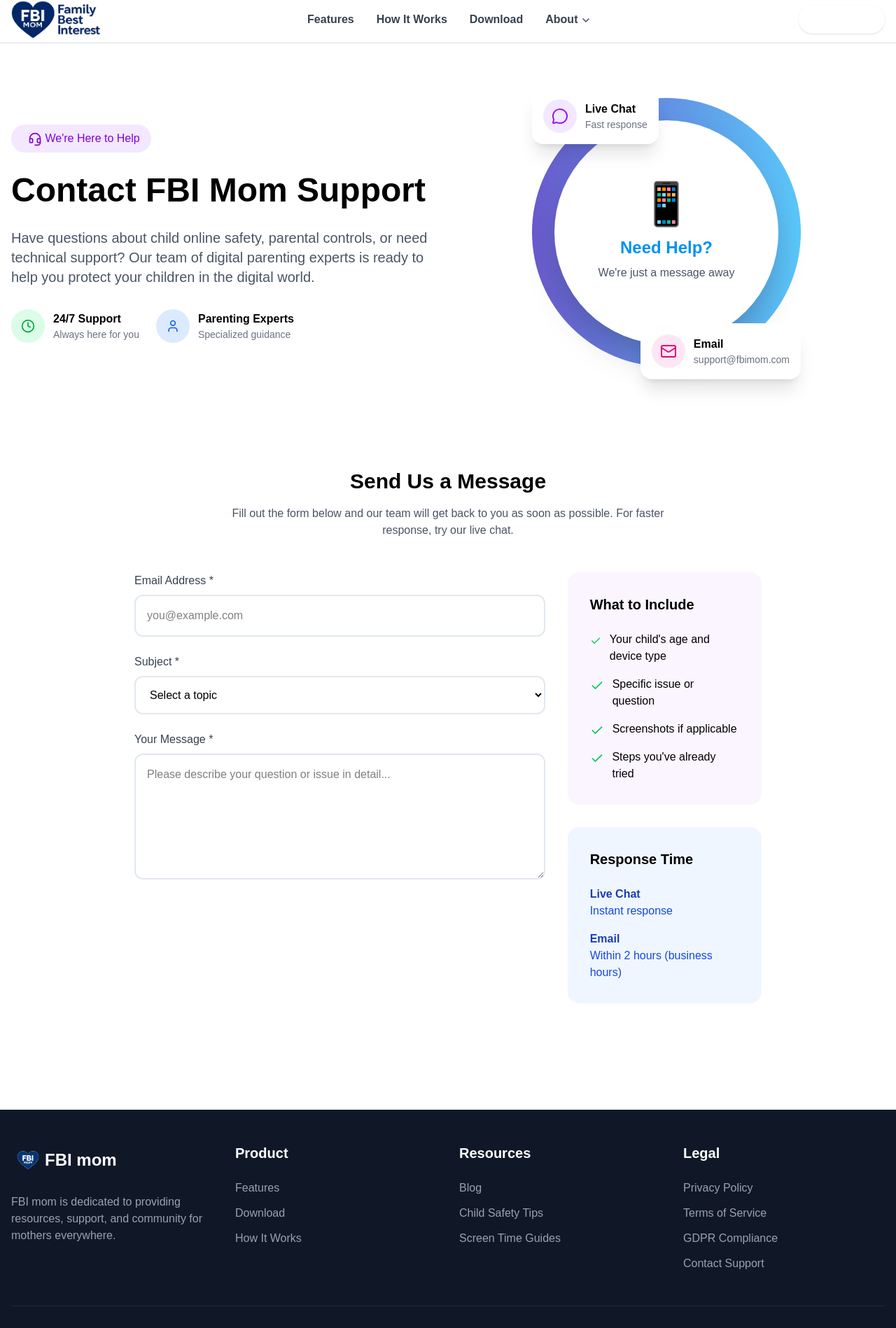
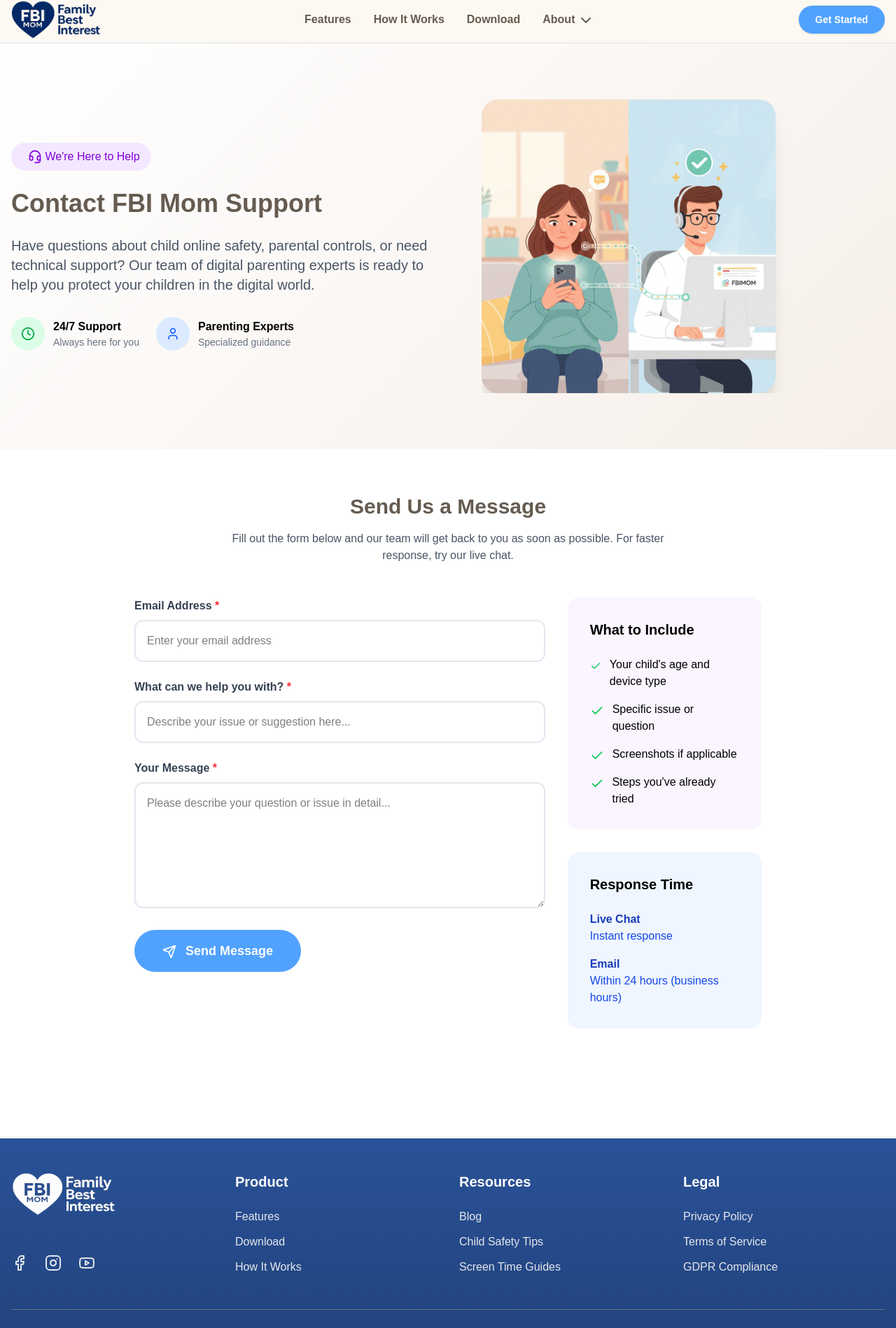
Before and after one commit to kenn3thx/fbi-mom-web, a Next.js app: page /contact in a window 1280 px wide. Shown: the part 4-1902 px from the top of the page at 70% size. Built offline with nearby package versions, Linux system fonts and the light colour scheme.

Commit message:
change color and update some page

```diff
--- a/app/(public)/about-us/page.tsx
+++ b/app/(public)/about-us/page.tsx
@@ -26,7 +26,7 @@
                                 <Heart className="inline-block mr-1" />Our Story
                             </div>
 
-                            <h1 className="text-4xl md:text-5xl font-bold mb-6 leading-tight">
+                            <h1 className="text-4xl md:text-4xl font-bold mb-6 leading-tight text-[#655B50]">
                                 Protecting Children in the Digital World
                             </h1>
 
@@ -94,7 +94,7 @@
             {/* Meet the Team*/}
             <section id="team" className="py-16 px-4 bg-white">
                 <div className="container mx-auto">
-                    <h2 className="text-3xl font-bold text-center mb-4">Meet Our Small Team, Big Vision</h2>
+                    <h2 className="text-3xl font-bold text-center mb-4 text-[#655B50]">Meet Our Small Team, Big Vision</h2>
                     <p className="text-gray-600 text-center max-w-3xl mx-auto mb-12">FBIMOM was born from the collaboration of three passionate creators who believe that parental control shouldn't just be about restrictions. We worked together to build a tool that empowers moms and rewards kids, making daily life easier for everyone, one star at a time.</p>
 
                     <div className="grid grid-cols-1 md:grid-cols-2 lg:grid-cols-3 gap-8 mb-16">
--- a/app/(public)/contact/page.tsx
+++ b/app/(public)/contact/page.tsx
@@ -1,6 +1,7 @@
 import { AppSettings } from '@/seed';
 import { ArrowRight, Book, Calendar, Check, Clock, Headset, Mail, MailCheck, MailIcon, MessageCircle, Paintbrush, Paperclip, Phone, SendIcon, User, Video } from 'lucide-react';
 import type { Metadata } from 'next';
+import Image from 'next/image';
 import Link from 'next/link';
 // import { settingsService } from '@/services/settings.service';
 
@@ -21,7 +22,7 @@
   return (
     <section>
       {/* Hero Section */}
-      <section className="py-12 md:py-20 px-4">
+      <section className="py-12 md:py-20 px-4 gradient-bg">
         <div className="container mx-auto">
           <div className="flex flex-col lg:flex-row items-center">
             <div className="lg:w-1/2 mb-12 lg:mb-0">
@@ -29,7 +30,7 @@
                 <Headset className="inline-block ml-2 w-5 h-5" /> We're Here to Help
               </div>
 
-              <h1 className="text-4xl md:text-5xl font-bold mb-6 leading-tight">
+              <h1 className="text-4xl md:text-4xl font-bold mb-6 leading-tight text-[#655B50]">
                 Contact FBI Mom Support
               </h1>
 
@@ -60,42 +61,17 @@
               </div>
             </div>
 
-            <div className="lg:w-1/2 flex justify-center">
-              <div className="relative">
-                <div className="w-80 h-80 md:w-96 md:h-96 rounded-full primary-gradient flex items-center justify-center floating">
-                  <div className="w-64 h-64 md:w-80 md:h-80 bg-white rounded-full flex items-center justify-center shadow-2xl">
-                    <div className="text-center p-6">
-                      <div className="text-6xl mb-4">📱</div>
-                      <h3 className="text-2xl font-bold mb-2 text-primary">Need Help?</h3>
-                      <p className="text-gray-600">We're just a message away</p>
-                    </div>
-                  </div>
-                </div>
-
-                {/* Floating elements */}
-                <div className="absolute -top-4 left-0 bg-white p-4 rounded-2xl shadow-xl">
-                  <div className="flex items-center">
-                    <div className="w-12 h-12 bg-purple-100 rounded-full flex items-center justify-center mr-3">
-                      <MessageCircle className="text-purple-600 text-xl" />
-                    </div>
-                    <div>
-                      <p className="font-bold">Live Chat</p>
-                      <p className="text-sm text-gray-500">Fast response</p>
-                    </div>
-                  </div>
-                </div>
-
-                <div className="absolute -bottom-4 right-0 bg-white p-4 rounded-2xl shadow-xl" style={{ animationDelay: '1s' }}>
-                  <div className="flex items-center">
-                    <div className="w-12 h-12 bg-pink-100 rounded-full flex items-center justify-center mr-3">
-                      <Mail className="text-pink-600 text-xl" />
-                    </div>
-                    <div>
-                      <p className="font-bold">Email</p>
-                      <p className="text-sm text-gray-500">support@fbimom.com</p>
-                    </div>
-                  </div>
-                </div>
+            {/* Right image */}
+            <div className="lg:w-1/2 md:px-12">
+              <div className=" overflow-hidden">
+                <Image
+                  src="/uploads/images/hero_section_contact.jpg" // your existing image
+                  alt="Mother protecting child online"
+                  width={420}
+                  height={600}
+                  className="object-cover rounded-3xl shadow-xl"
+                  priority
+                />
               </div>
             </div>
           </div>
@@ -197,7 +173,7 @@
       <section className="py-16 px-4 bg-white">
         <div className="container mx-auto">
           <div className="max-w-4xl mx-auto">
-            <h2 className="text-3xl font-bold text-center mb-4">Send Us a Message</h2>
+            <h2 className="text-3xl font-bold text-center mb-4 text-[#655B50]">Send Us a Message</h2>
             <p className="text-gray-600 text-center max-w-2xl mx-auto mb-12">Fill out the form below and our team will get back to you as soon as possible. For faster response, try our live chat.</p>
 
             <div className="grid grid-cols-1 lg:grid-cols-3 gap-8">
@@ -205,25 +181,17 @@
                 <form id="contact-form" className="space-y-6">
 
                   <div>
-                    <label htmlFor="email" className="block text-gray-700 font-medium mb-2">Email Address *</label>
-                    <input type="email" id="email" className="form-input" placeholder="you@example.com" required />
+                    <label htmlFor="email" className="block text-gray-700 font-bold mb-2">Email Address <span className='text-red-500'>*</span></label>
+                    <input type="email" id="email" className="form-input" placeholder="Enter your email address" required />
                   </div>
 
                   <div>
-                    <label htmlFor="subject" className="block text-gray-700 font-medium mb-2">Subject *</label>
-                    <select id="subject" className="form-input" defaultValue={""} required>
-                      <option value="" disabled>Select a topic</option>
-                      <option value="technical">Technical Support</option>
-                      <option value="billing">Billing & Account</option>
-                      <option value="parenting">Parenting Guidance</option>
-                      <option value="feature">Feature Request</option>
-                      <option value="partnership">Partnership Inquiry</option>
-                      <option value="other">Other</option>
-                    </select>
+                    <label htmlFor="subject" className="block text-gray-700 font-bold mb-2">What can we help you with? <span className='text-red-500'>*</span></label>
+                    <input type="text" id="subject" className="form-input" placeholder="Describe your issue or suggestion here..." required />
                   </div>
 
                   <div>
-                    <label htmlFor="message" className="block text-gray-700 font-medium mb-2">Your Message *</label>
+                    <label htmlFor="message" className="block text-gray-700 font-bold mb-2">Your Message <span className='text-red-500'>*</span></label>
                     <textarea id="message" rows={6} className="form-input" placeholder="Please describe your question or issue in detail..." required></textarea>
                   </div>
 
@@ -283,7 +251,7 @@
                     </div>
                     <div>
                       <p className="font-bold text-blue-800">Email</p>
-                      <p className="text-blue-700">Within 2 hours (business hours)</p>
+                      <p className="text-blue-700">Within 24 hours (business hours)</p>
                     </div>
                   </div>
                 </div>
--- a/app/(public)/download/page.tsx
+++ b/app/(public)/download/page.tsx
@@ -34,7 +34,7 @@
             <section className="container mx-auto max-w-6xl px-4 py-20">
                 {/* Header */}
                 <header className="text-center mb-20">
-                    <h1 className="text-4xl md:text-6xl font-bold text-gray-900 mb-6">
+                    <h1 className="text-4xl md:text-6xl font-bold text-[#655B50] mb-6">
                         Download FBI Mom
                     </h1>
                     <p className="text-lg md:text-xl text-gray-600 max-w-2xl mx-auto">
@@ -45,7 +45,7 @@
 
                 {/* Platforms */}
                 <section>
-                    <h2 className="text-3xl font-bold text-gray-900 mb-10">
+                    <h2 className="text-3xl font-bold text-[#655B50] mb-10">
                         Choose your platform
                     </h2>
 
--- a/app/(public)/styles.css
+++ b/app/(public)/styles.css
@@ -1,5 +1,7 @@
         .gradient-bg {
-            background: linear-gradient(135deg, #f8f7ff 0%, #e6e5ff 100%);
+            /* background: linear-gradient(135deg, #f8f7ff 0%, #e6e5ff 100%); */
+            /* background-image: radial-gradient(73% 147%, #EADFDF 59%, #ECE2DF 100%), radial-gradient(91% 146%, rgba(255,255,255,0.50) 47%, rgba(0,0,0,0.50) 100%); background-blend-mode: screen; */
+            background: linear-gradient(135deg, #ffffff 0%, #f6efe9 100%);
         }
 
         .primary-gradient {
@@ -12,8 +14,13 @@
         }
 
         .btn-primary {
-            background: linear-gradient(90deg, var(--color-primary), var(--color-secondary));
+            /* background: linear-gradient(90deg, var(--color-primary), var(--color-secondary)); */
+            background: oklch(70.7% 0.165 254.624);
             transition: all 0.3s ease;
+        }
+
+        .bg-footer {
+            background-image: linear-gradient(to top, #1e3c72 0%, #1e3c72 1%, #2a5298 100%);
         }
 
         .btn-primary:hover {
--- a/components/public/layout/Footer.tsx
+++ b/components/public/layout/Footer.tsx
@@ -9,65 +9,67 @@
 
     return (
 
-        <footer className="py-12 px-4 bg-gray-900 text-white">
+        <footer className="py-12 px-4 bg-footer text-white">
             <div className="container mx-auto">
                 <div className="grid grid-cols-1 md:grid-cols-4 gap-8 mb-12">
                     <div>
-                        <div className="flex items-center mb-6">
-                            <div className="w-12 h-12 rounded-full flex items-center justify-center">
-                                <Image src="/favicon.svg" alt="Logo" width={32} height={32} />
+                        <Link href="/" className="flex items-center gap-3 mb-14">
+                            <Image src="/logo-light.png" alt="Logo" width={150} height={32} />
+                            {/* <span className="text-xl font-bold text-gray-900">
+            {settings.siteName}
+          </span> */}
+                        </Link>
+                        <div className=" flex flex-col md:flex-row justify-between items-center">
+
+
+                            <div className="flex space-x-6">
+                                <Link href="#" className="text-gray-200 hover:text-white text-2xl">
+                                    <svg xmlns="http://www.w3.org/2000/svg" width="24" height="24" viewBox="0 0 24 24" fill="none" stroke="currentColor" strokeWidth="2" strokeLinecap="round" strokeLinejoin="round" className="lucide lucide-facebook-icon lucide-facebook"><path d="M18 2h-3a5 5 0 0 0-5 5v3H7v4h3v8h4v-8h3l1-4h-4V7a1 1 0 0 1 1-1h3z" /></svg>
+                                </Link>
+                                <Link href="#" className="text-gray-200 hover:text-white text-2xl">
+                                    <svg xmlns="http://www.w3.org/2000/svg" width="24" height="24" viewBox="0 0 24 24" fill="none" stroke="currentColor" strokeWidth="2" strokeLinecap="round" strokeLinejoin="round" className="lucide lucide-instagram-icon lucide-instagram"><rect width="20" height="20" x="2" y="2" rx="5" ry="5" /><path d="M16 11.37A4 4 0 1 1 12.63 8 4 4 0 0 1 16 11.37z" /><line x1="17.5" x2="17.51" y1="6.5" y2="6.5" /></svg>
+                                </Link>
+                                <Link href="#" className="text-gray-200 hover:text-white text-2xl">
+                                    <svg xmlns="http://www.w3.org/2000/svg" width="24" height="24" viewBox="0 0 24 24" fill="none" stroke="currentColor" strokeWidth="2" strokeLinecap="round" strokeLinejoin="round" className="lucide lucide-youtube-icon lucide-youtube"><path d="M2.5 17a24.12 24.12 0 0 1 0-10 2 2 0 0 1 1.4-1.4 49.56 49.56 0 0 1 16.2 0A2 2 0 0 1 21.5 7a24.12 24.12 0 0 1 0 10 2 2 0 0 1-1.4 1.4 49.55 49.55 0 0 1-16.2 0A2 2 0 0 1 2.5 17" /><path d="m10 15 5-3-5-3z" /></svg>
+                                </Link>
                             </div>
-                            <span className="text-2xl font-bold">{settings.siteName}</span>
                         </div>
-                        <p className="text-gray-400">{settings.defaultSeoDescription}</p>
                     </div>
 
                     <div>
                         <h4 className="text-xl font-bold mb-6">Product</h4>
                         <ul className="space-y-3">
-                            <li><Link href="/#features" className="text-gray-400 hover:text-white transition">Features</Link></li>
-                            <li><Link href="/download" className="text-gray-400 hover:text-white transition">Download</Link></li>
-                            <li><Link href="/#how-it-works" className="text-gray-400 hover:text-white transition">How It Works</Link></li>
+                            <li><Link href="/#features" className="text-gray-200 hover:text-white transition">Features</Link></li>
+                            <li><Link href="/download" className="text-gray-200 hover:text-white transition">Download</Link></li>
+                            <li><Link href="/#how-it-works" className="text-gray-200 hover:text-white transition">How It Works</Link></li>
                         </ul>
                     </div>
 
                     <div>
                         <h4 className="text-xl font-bold mb-6">Resources</h4>
                         <ul className="space-y-3">
-                            <li><Link href="/blog" className="text-gray-400 hover:text-white transition">Blog</Link></li>
-                            <li><Link href="/child-safety-tips" className="text-gray-400 hover:text-white transition">Child Safety Tips</Link></li>
-                            <li><Link href="/screen-time-guides" className="text-gray-400 hover:text-white transition">Screen Time Guides</Link></li>
+                            <li><Link href="/blog" className="text-gray-200 hover:text-white transition">Blog</Link></li>
+                            <li><Link href="/child-safety-tips" className="text-gray-200 hover:text-white transition">Child Safety Tips</Link></li>
+                            <li><Link href="/screen-time-guides" className="text-gray-200 hover:text-white transition">Screen Time Guides</Link></li>
                         </ul>
                     </div>
 
                     <div>
                         <h4 className="text-xl font-bold mb-6">Legal</h4>
                         <ul className="space-y-3">
-                            <li><Link href="/privacy-policy" className="text-gray-400 hover:text-white transition">Privacy Policy</Link></li>
-                            <li><Link href="/terms-of-service" className="text-gray-400 hover:text-white transition">Terms of Service</Link></li>
-                            <li><Link href="/gdpr-compliance" className="text-gray-400 hover:text-white transition">GDPR Compliance</Link></li>
-                            <li><Link href="/contact" className="text-gray-400 hover:text-white transition">Contact Support</Link></li>
+                            <li><Link href="/privacy-policy" className="text-gray-200 hover:text-white transition">Privacy Policy</Link></li>
+                            <li><Link href="/terms-of-service" className="text-gray-200 hover:text-white transition">Terms of Service</Link></li>
+                            <li><Link href="/gdpr-compliance" className="text-gray-200 hover:text-white transition">GDPR Compliance</Link></li>
                         </ul>
                     </div>
                 </div>
 
-                <div className="pt-8 border-t border-gray-800 flex flex-col md:flex-row justify-between items-center">
-                    <p className="text-gray-400 mb-4 md:mb-0">{settings.footerContent || `© ${new Date().getFullYear()} ${settings.siteName}. All rights reserved.`}</p>
+                <div className="pt-8 border-t border-gray-500 flex flex-col md:flex-row justify-center items-center">
+                    <p className="text-gray-200 mb-4 md:mb-0">{settings.footerContent || `© ${new Date().getFullYear()} ${settings.siteName}. All rights reserved.`}</p>
 
-                    <div className="flex space-x-6">
-                        <Link href="#" className="text-gray-400 hover:text-white text-2xl">
-                            <svg xmlns="http://www.w3.org/2000/svg" width="24" height="24" viewBox="0 0 24 24" fill="none" stroke="currentColor" strokeWidth="2" strokeLinecap="round" strokeLinejoin="round" className="lucide lucide-facebook-icon lucide-facebook"><path d="M18 2h-3a5 5 0 0 0-5 5v3H7v4h3v8h4v-8h3l1-4h-4V7a1 1 0 0 1 1-1h3z" /></svg>
-                        </Link>
-                        <Link href="#" className="text-gray-400 hover:text-white text-2xl">
-                            <svg xmlns="http://www.w3.org/2000/svg" width="24" height="24" viewBox="0 0 24 24" fill="none" stroke="currentColor" strokeWidth="2" strokeLinecap="round" strokeLinejoin="round" className="lucide lucide-instagram-icon lucide-instagram"><rect width="20" height="20" x="2" y="2" rx="5" ry="5" /><path d="M16 11.37A4 4 0 1 1 12.63 8 4 4 0 0 1 16 11.37z" /><line x1="17.5" x2="17.51" y1="6.5" y2="6.5" /></svg>
-                        </Link>
-                        <Link href="#" className="text-gray-400 hover:text-white text-2xl">
-                            <svg xmlns="http://www.w3.org/2000/svg" width="24" height="24" viewBox="0 0 24 24" fill="none" stroke="currentColor" strokeWidth="2" strokeLinecap="round" strokeLinejoin="round" className="lucide lucide-youtube-icon lucide-youtube"><path d="M2.5 17a24.12 24.12 0 0 1 0-10 2 2 0 0 1 1.4-1.4 49.56 49.56 0 0 1 16.2 0A2 2 0 0 1 21.5 7a24.12 24.12 0 0 1 0 10 2 2 0 0 1-1.4 1.4 49.55 49.55 0 0 1-16.2 0A2 2 0 0 1 2.5 17" /><path d="m10 15 5-3-5-3z" /></svg>
-                        </Link>
-                    </div>
                 </div>
 
-                <div className="mt-8 text-center text-gray-400 text-sm">
+                <div className="mt-8 text-center text-gray-200 text-sm">
                     <p>Legal Disclaimer: FBIMOM is an independent parental control tool. We are not affiliated with, associated with, authorized by, or in any way officially connected to the Federal Bureau of Investigation (FBI) or any government agency. The name "FBI" in FBIMOM is used for creative branding purposes only.</p>
                 </div>
             </div>
--- a/components/public/layout/PublicHeaderClient.tsx
+++ b/components/public/layout/PublicHeaderClient.tsx
@@ -12,7 +12,7 @@
     const [aboutOpen, setAboutOpen] = useState(false);
 
     return (
-        <nav className="sticky top-0 z-50 bg-white/90 backdrop-blur border-b border-gray-100">
+        <nav className="sticky top-0 z-50 bg-[#fdf9f2] backdrop-blur border-b border-gray-100">
             <div className="container mx-auto px-4 h-16 flex items-center justify-between">
                 {/* Logo */}
                 <Link href="/" className="flex items-center gap-3">
@@ -26,21 +26,21 @@
                 <div className="hidden md:flex items-center gap-8">
                     <Link
                         href="/#features"
-                        className="font-bold text-gray-700 hover:text-purple-600 transition"
+                        className="font-bold text-[#655B50] hover:text-blue-400 transition"
                     >
                         Features
                     </Link>
 
                     <Link
                         href="/#how-it-works"
-                        className="font-bold text-gray-700 hover:text-purple-600 transition"
+                        className="font-bold text-[#655B50] hover:text-blue-400 transition"
                     >
                         How It Works
                     </Link>
 
                     <Link
                         href="/download"
-                        className="font-bold text-gray-700 hover:text-purple-600 transition"
+                        className="font-bold text-[#655B50] hover:text-blue-400 transition"
                     >
                         Download
                     </Link>
@@ -48,36 +48,36 @@
                     {/* About dropdown */}
                     <div className="relative group">
                         <button
-                            className="flex items-center gap-1 font-bold text-gray-700 hover:text-purple-600 transition"
+                            className="flex items-center gap-1 font-bold text-[#655B50] hover:text-blue-400 transition"
                             aria-haspopup="true"
                         >
                             About
-                            <ChevronDown className="h-4 w-4 mt-0.5" />
+                            <ChevronDown className="h-6 w-6 mt-0.5" />
                         </button>
 
                         <div className="absolute left-0 top-full mt-3 w-56 rounded-xl bg-white shadow-lg border border-gray-100 opacity-0 invisible group-hover:opacity-100 group-hover:visible transition-all">
-                            <div className="py-2">
+                            <div className="py-2 gradient-bg">
                                 <Link
                                     href="/about-us"
-                                    className="block px-4 py-2 text-sm text-gray-700 hover:bg-gray-50 font-bold"
+                                    className="block px-4 py-2 text-sm text-[#655B50] hover:bg-stone-200 font-bold"
                                 >
                                     About Us
                                 </Link>
                                 <Link
                                     href="/contact"
-                                    className="block px-4 py-2 text-sm text-gray-700 hover:bg-gray-50 font-bold"
+                                    className="block px-4 py-2 text-sm text-[#655B50] hover:bg-stone-200 font-bold"
                                 >
                                     Contact
                                 </Link>
                                 <Link
                                     href="/privacy-policy"
-                                    className="block px-4 py-2 text-sm text-gray-700 hover:bg-gray-50 font-bold"
+                                    className="block px-4 py-2 text-sm text-[#655B50] hover:bg-stone-200 font-bold"
                                 >
                                     Privacy Policy
                                 </Link>
                                 <Link
                                     href="/terms-of-service"
-                                    className="block px-4 py-2 text-sm text-gray-700 hover:bg-gray-50 font-bold"
+                                    className="block px-4 py-2 text-sm text-[#655B50] hover:bg-stone-200 font-bold"
                                 >
                                     Terms of Service
                                 </Link>
@@ -99,7 +99,7 @@
                 {/* Mobile toggle */}
                 <button
                     onClick={() => setOpen(!open)}
-                    className="md:hidden text-gray-700"
+                    className="md:hidden text-[#655B50]"
                     aria-label="Toggle menu"
                 >
                     {open ? <X /> : <Menu />}
```
Also changed, not shown: app/(public)/page.tsx (+18 -18 lines), app/(public)/privacy-policy/page.tsx (+0 -7 lines), app/(public)/terms-of-service/page.tsx (+1 -6 lines), components/public/home/HeroSection.tsx (+17 -19 lines), public/logo-light.png (added), public/uploads/images/hero_section_contact.jpg (added).
